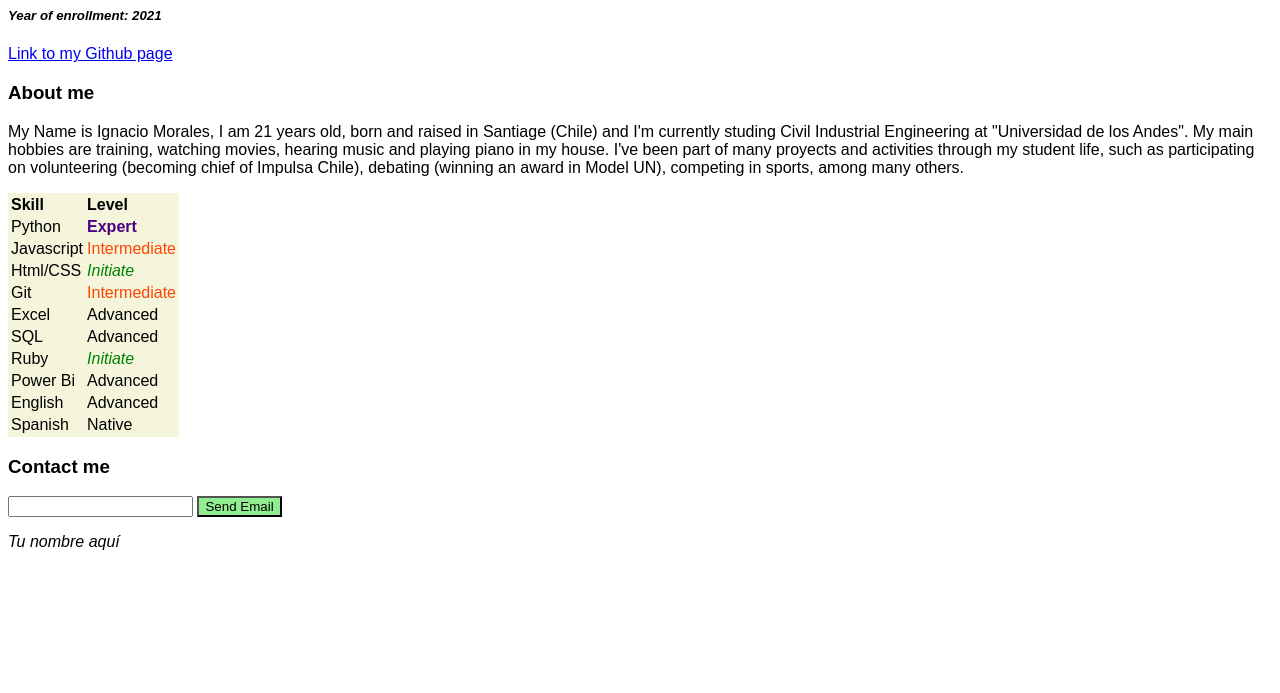
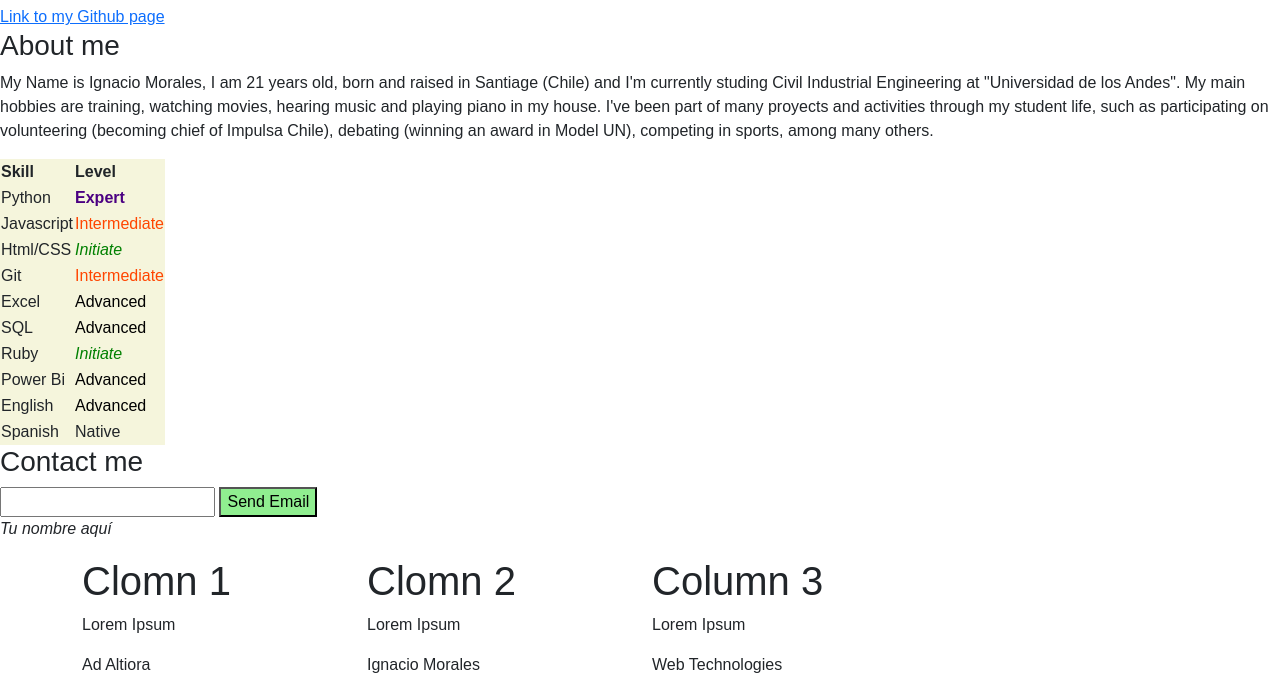
Before and after one commit to IgnacioMoralesC/IgnacioMoralesC.github.io, a plain HTML site: page index.html in a window 1280 px wide. Shown: the part 161-854 px from the top of the page. Before the commit the page ends 800 px from the top, so only its background shows below. Drawn offline with nearby package versions, Linux system fonts and the light colour scheme.

Commit message:
Implementación de bootstrap

```diff
--- a/index.html
+++ b/index.html
@@ -5,6 +5,7 @@
     <meta name="viewport" content="width=device-width, initial-scale=1.0">
     <title>Lab 1 Web Technologies</title>
     <link rel="stylesheet" href="visuals.css">
+    <link href="https://cdn.jsdelivr.net/npm/bootstrap@5.3.3/dist/css/bootstrap.min.css" rel="stylesheet" integrity="sha384-QWTKZyjpPEjISv5WaRU9OFeRpok6YctnYmDr5pNlyT2bRjXh0JMhjY6hW+ALEwIH" crossorigin="anonymous">
 </head>
 <body style="font-family:Arial, Helvetica, sans-serif;">
     <h1 style="font-family: Georgia, 'Times New Roman', Times, serif;">My personal Webpage</h1>
@@ -76,6 +77,31 @@
         document.getElementById("changed_text").innerHTML = text;
         }
     </script>
+    <script src="https://cdn.jsdelivr.net/npm/bootstrap@5.3.3/dist/js/bootstrap.bundle.min.js" integrity="sha384-YvpcrYf0tY3lHB60NNkmXc5s9fDVZLESaAA55NDzOxhy9GkcIdslK1eN7N6jIeHz" crossorigin="anonymous"></script>
+
+    <div class = "container mt-1">
+        <div class = "row">
+            <div class = "col-sm-3">
+                <h1> Clomn 1</h1>
+                <p>Lorem Ipsum</p>
+                <p>Ad Altiora</p>
+            </div>
+            <div class = "col-sm-3">
+                <h1> Clomn 2</h1>
+                <p>Lorem Ipsum</p>
+                <p>Ignacio Morales</p>
+            </div>
+            <div class = "col-sm-3">
+                <h1>Column 3</h1>
+                <p>Lorem Ipsum</p>
+                <p>Web Technologies</p>
+            </div>
+        </div>
+    </div>
+
+
+
+
 
 </body>
 </html>
```
